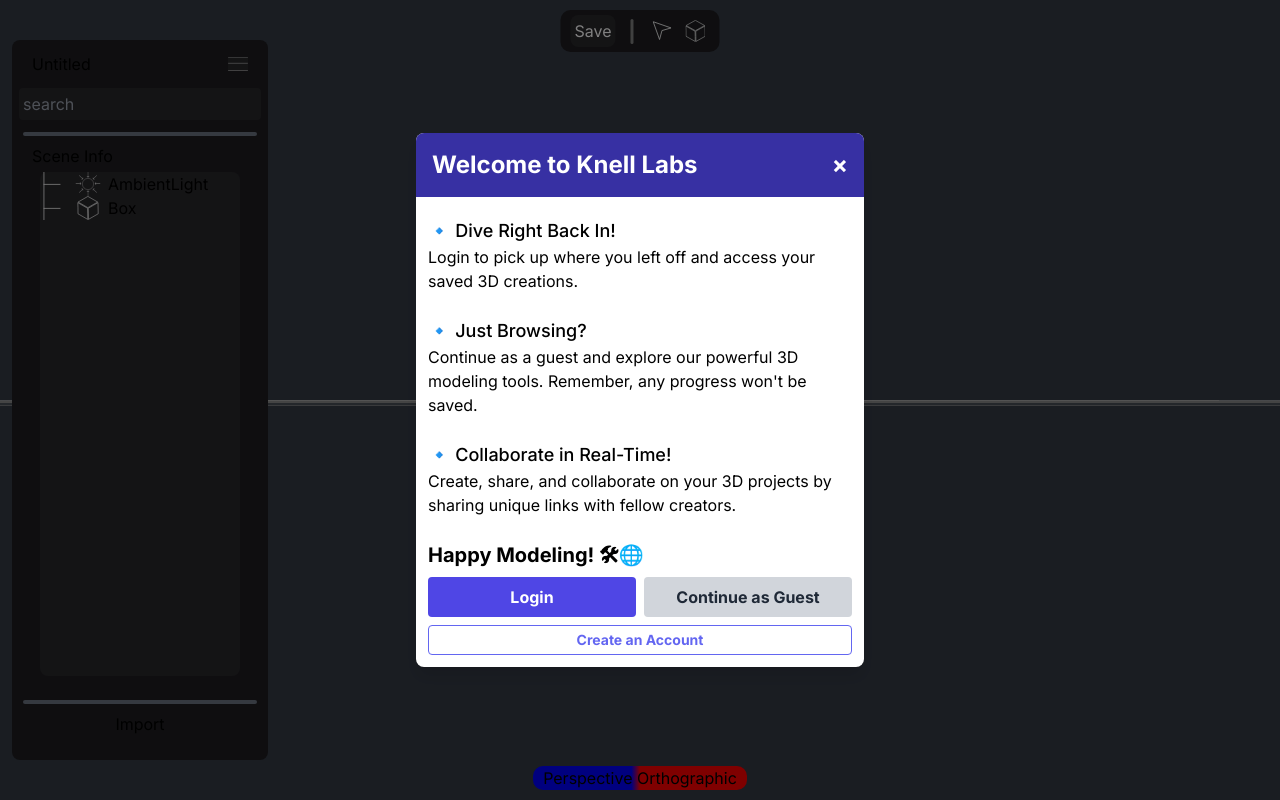
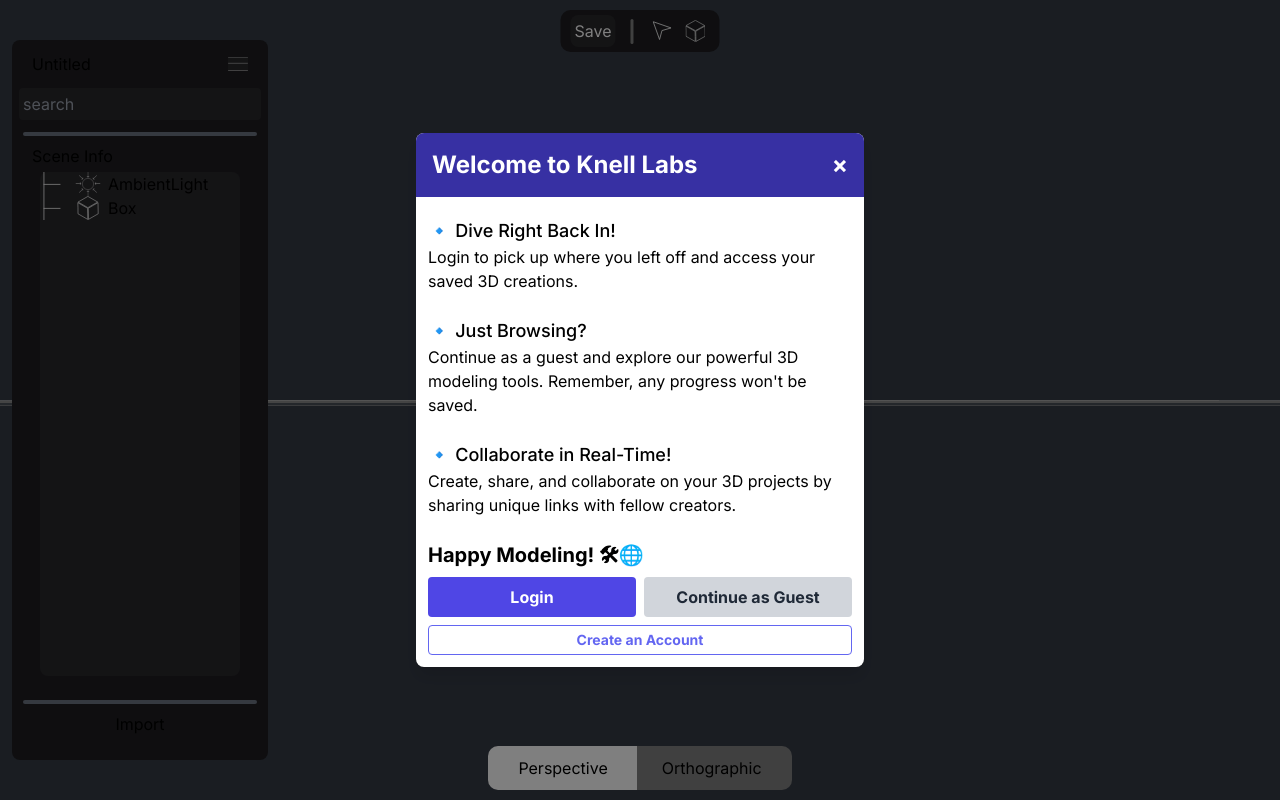
Before and after one commit to Knell-Labs/knell-graphics-educational-aid, a Next.js app: page / in a window 1280 px wide. Built offline with nearby package versions, Linux system fonts and the light colour scheme.

Commit message:
Camera fix

```diff
--- a/components/camera/camera.tsx
+++ b/components/camera/camera.tsx
@@ -11,14 +11,14 @@
   return (
     <OrthographicCamera
       makeDefault
-      zoom={10}
+      zoom={20}
       top={100}
       bottom={-100}
-      left={100}
-      right={-100}
+      left={-100}
+      right={100}
       near={1}
       far={2000}
-      position={[0, 0, 1]}
+      position={[0, 0, 100]}
     />
   )
 }
--- a/components/ui/button/cameraSwitch.tsx
+++ b/components/ui/button/cameraSwitch.tsx
@@ -14,7 +14,9 @@
     setIsOrthographic(!isOrthographic);
   };
 
-  const GradientDirection = isOrthographic ? "to right, blue 46%, red 50%" : "to left, blue 54%, white 46%";
+  const GradientDirection = isOrthographic ?
+      "to right, white 0%, white 49%, gray 49%, gray 100%" :
+      "to left, white 0%, white 53%, gray 53%, gray 100%";
 
   return (
     <>
@@ -33,11 +35,12 @@
             userSelect: 'none',
             cursor: 'auto',
             borderRadius: '10px',
-            padding: '0 10px',
+            padding: '10px 30px',
             color: 'rgb(0, 0, 0)'
           }}>
-            Perspective Orthographic
+            Perspective &nbsp;&nbsp;&nbsp;&nbsp;&nbsp;&nbsp;&nbsp;&nbsp;&nbsp;&nbsp; Orthographic
         </button>
+
       </div>
     </>
   );
```
